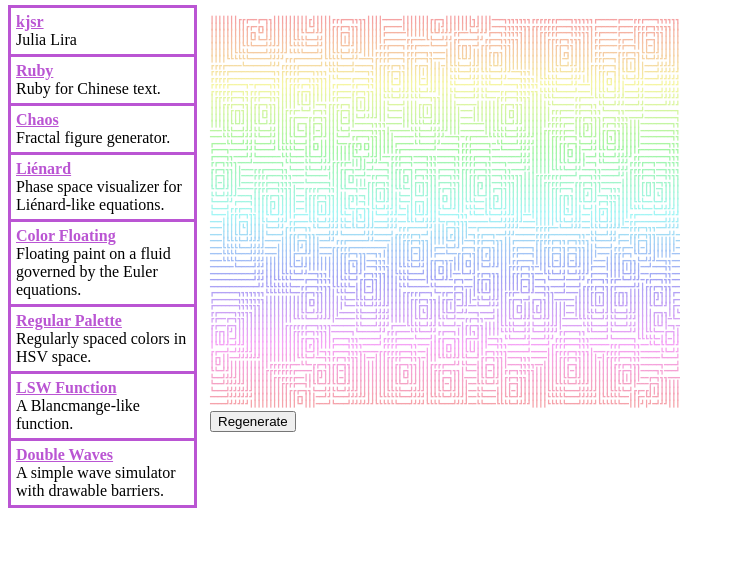
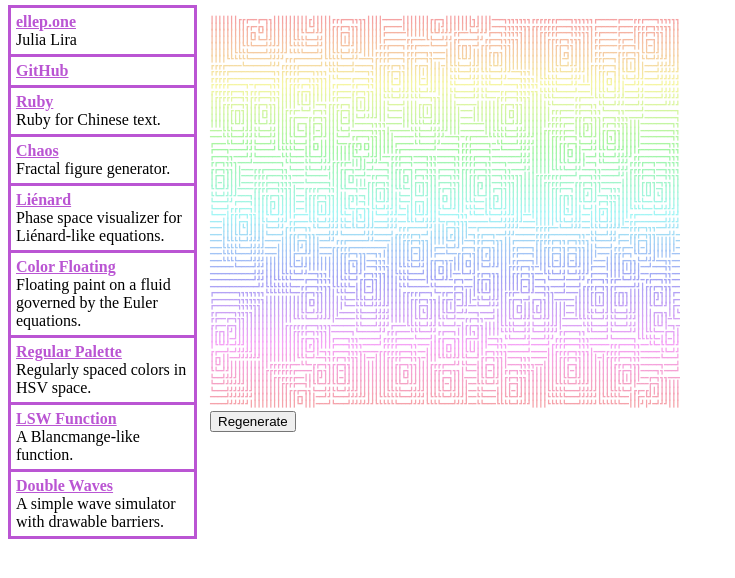
Before and after one commit to MintCascabel/MintCascabel.github.io, a plain HTML site: page index.html in a window 1280 px wide. Shown: the whole page, without its empty margins (0-735 px from the left). Drawn offline with Linux system fonts and the light colour scheme.

Commit message:
Update branding

```diff
--- a/index.html
+++ b/index.html
@@ -1,7 +1,7 @@
 <!DOCTYPE html>
 <head>
 	<meta http-equiv="Content-Type" content="text/html; charset=utf-8"/>
-	<title>kjsr</title>
+	<title>elepp.one</title>
     <style>
 		a {
 			font-weight: bold;
@@ -45,9 +45,12 @@
 <div id = "box" class = "box">
 <div class = "sidebar">
 <p>
-<a href="home.html" target="f">kjsr</a>
+<a href="home.html" target="f">ellep.one</a>
 <br>
 Julia Lira
+</p>
+<p>
+<a href="https://github.com/Julia-set">GitHub</a>
 </p>
 <p>
 <a href="ruby.html" target="f">Ruby</a>
```
